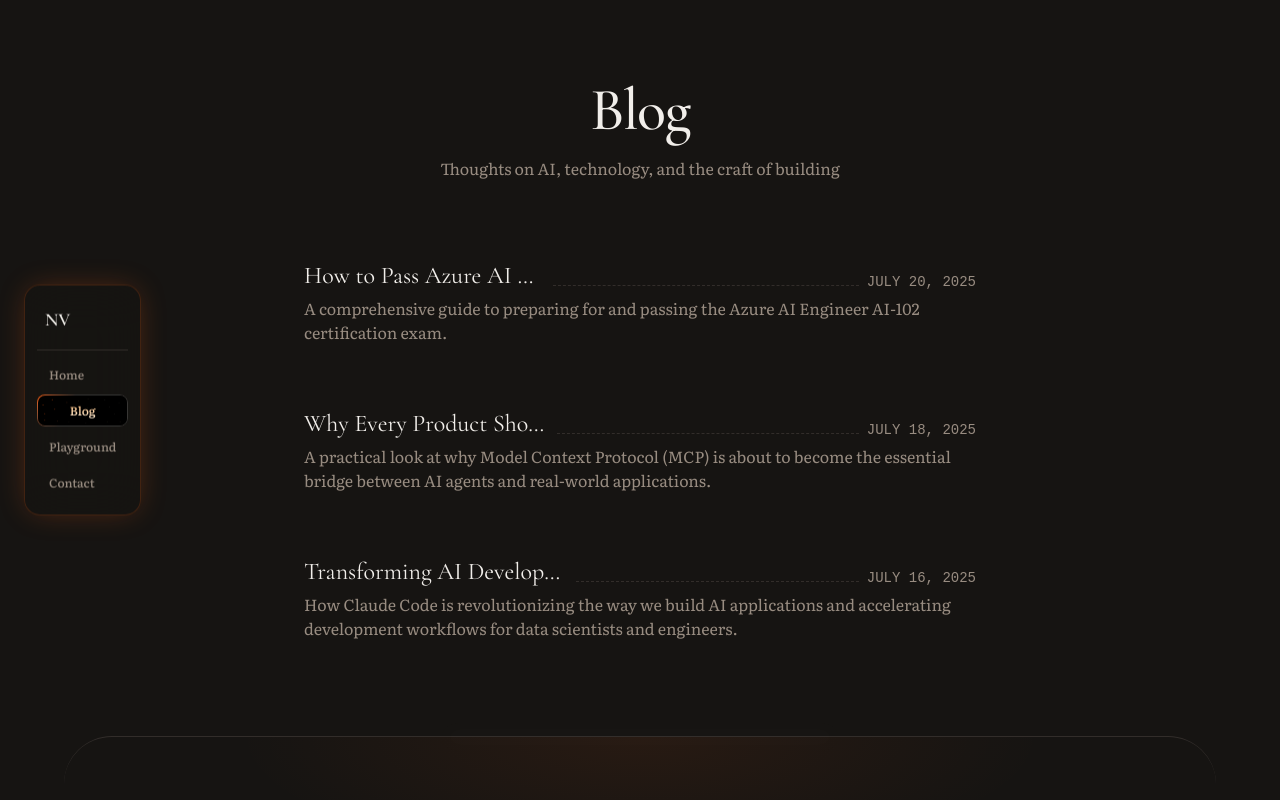
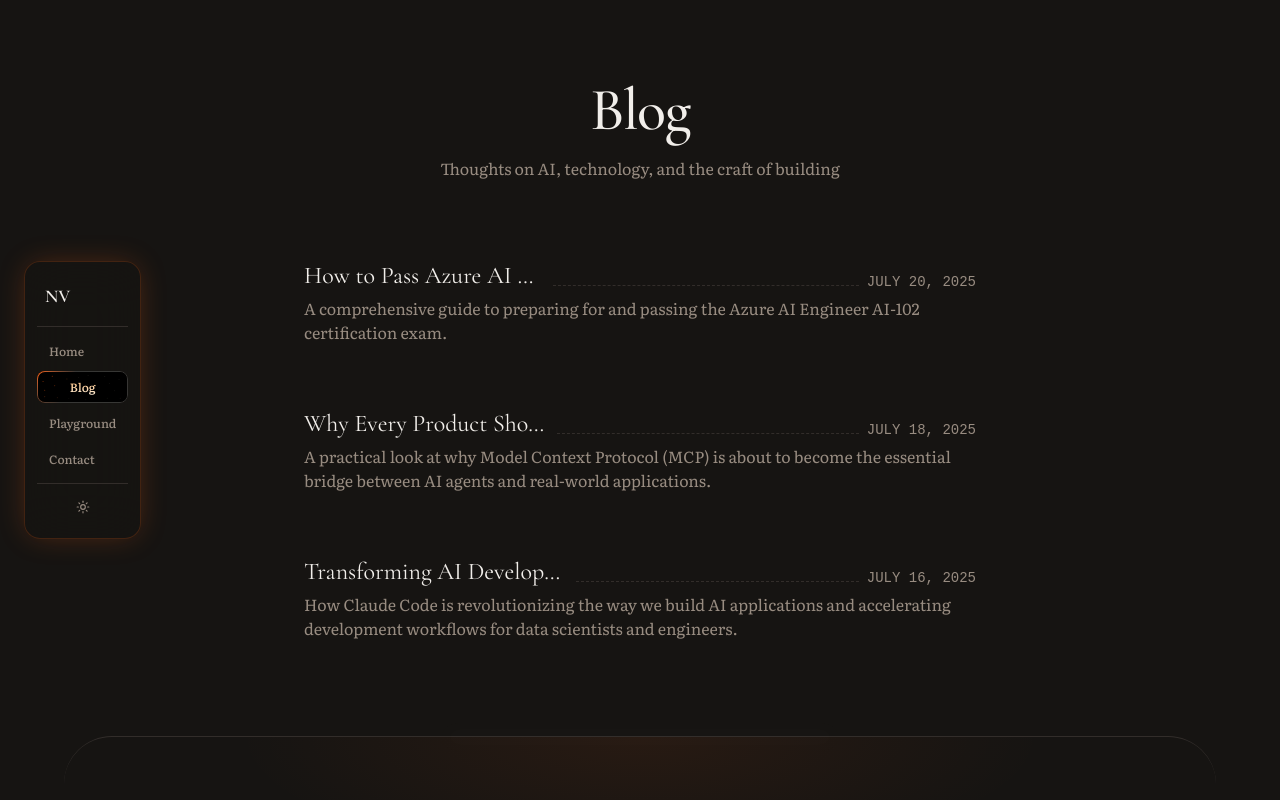
Before and after one commit to Vujavujavuja/vujicai, a Next.js app: page /blog in a window 1280 px wide. Shown: the top 800 px of the page. Built offline with nearby package versions, Linux system fonts and the light colour scheme.

Commit message:
Add theme toggle to floating nav

```diff
--- a/src/components/floating-nav.tsx
+++ b/src/components/floating-nav.tsx
@@ -2,12 +2,15 @@
 
 import Link from 'next/link';
 import { usePathname } from 'next/navigation';
+import { useTheme } from 'next-themes';
+import { Sun, Moon } from 'lucide-react';
 import { cn } from '@/lib/utils';
 import { navigation } from '@/data/content';
 import { StarButton } from '@/components/ui/star-button';
 
 export function FloatingNav() {
   const pathname = usePathname();
+  const { theme, setTheme } = useTheme();
 
   return (
     <nav className="fixed left-6 top-1/2 -translate-y-1/2 z-50 hidden md:flex flex-col items-start gap-1 rounded-2xl border border-primary/20 bg-background/80 backdrop-blur-xl shadow-[0_0_30px_-5px_hsl(var(--primary)/0.3)] px-3 py-4">
@@ -46,6 +49,15 @@ export function FloatingNav() {
           </Link>
         );
       })}
+      <div className="w-full h-px bg-border mt-1 mb-1" />
+      <button
+        onClick={() => setTheme(theme === 'dark' ? 'light' : 'dark')}
+        className="p-2 rounded-lg text-muted-foreground hover:text-foreground hover:bg-muted transition-all duration-300 w-full flex items-center justify-center"
+        aria-label="Toggle theme"
+      >
+        <Sun className="h-3.5 w-3.5 hidden dark:block" />
+        <Moon className="h-3.5 w-3.5 block dark:hidden" />
+      </button>
     </nav>
   );
 }
```
